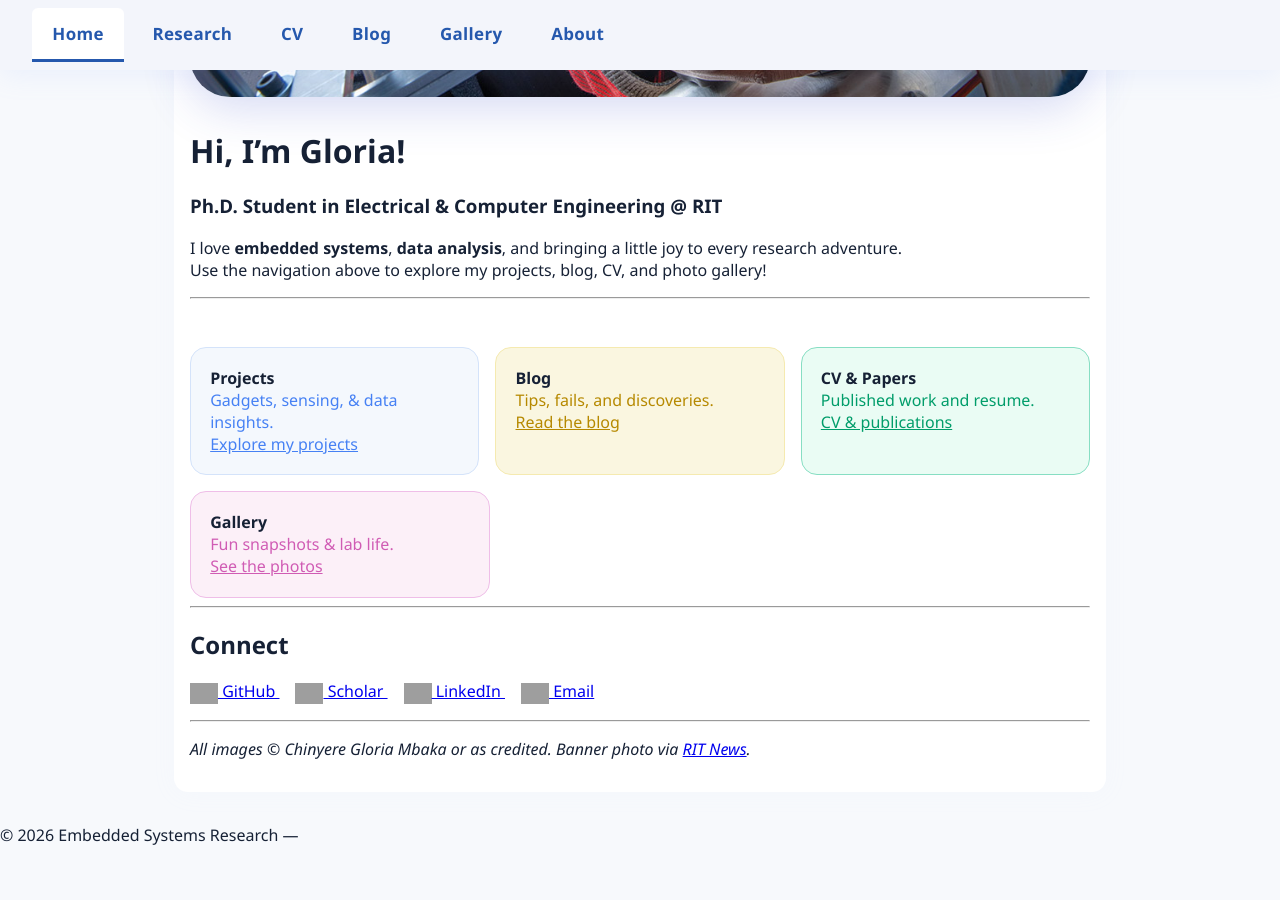
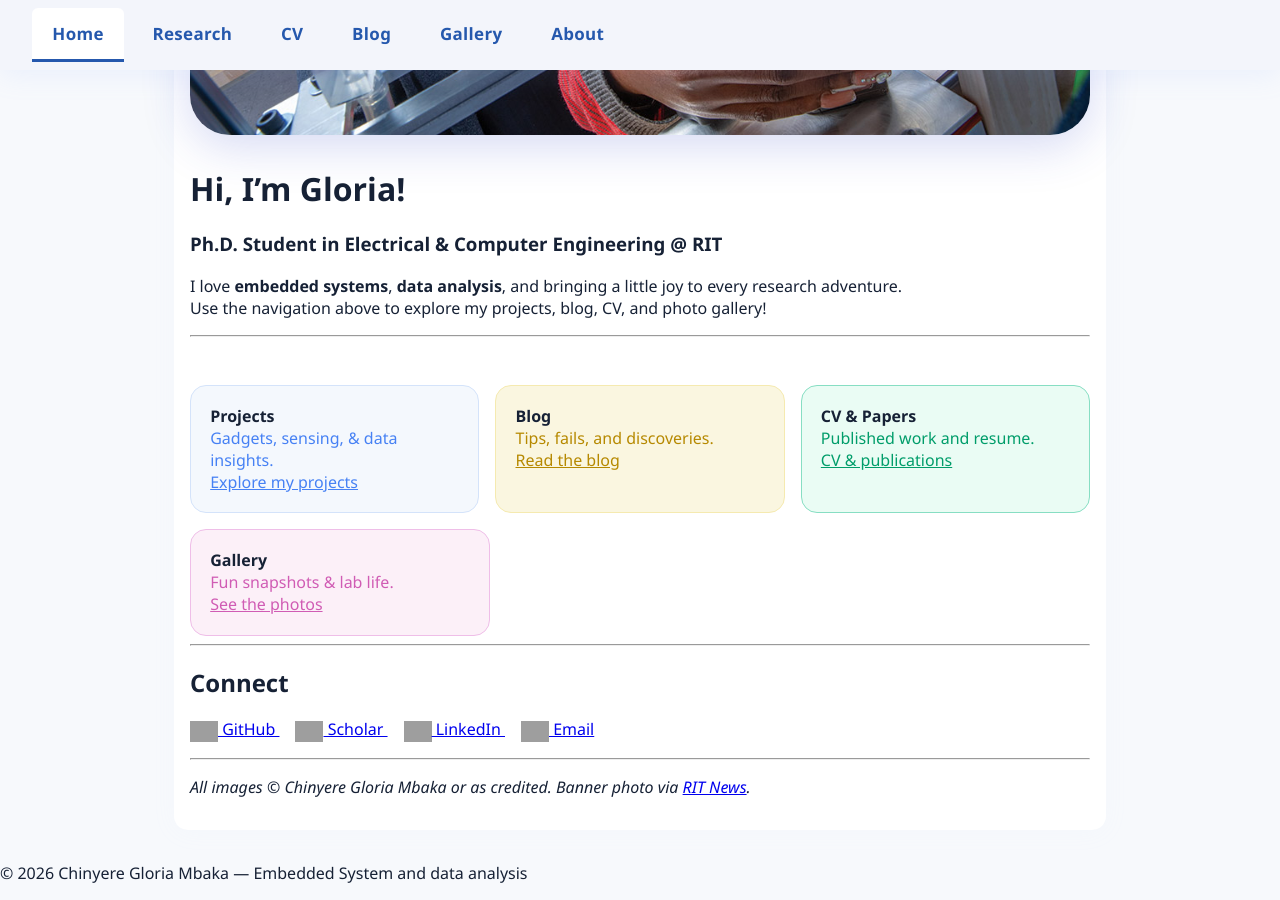
Before and after one commit to mbaglo/mbaglo.github.io, a Jekyll site: the page built from index.md, in a window 1280 px wide and 900 px high, scrolled down 697 px. Built offline with Jekyll 4.4.1, drawn with Linux system fonts in a browser that asks for light colours; before the commit the page ends 1559 px from its top, so only the background shows below that; some of the changed text lies outside the part shown; grey boxes are pictures that could not be loaded.

Commit message:
Set site title to my name and description to 'Embedded System and data analysis'

```diff
--- a/_config.yml
+++ b/_config.yml
@@ -1,6 +1,6 @@
-title: "Embedded Systems Research"
+title: "Chinyere Gloria Mbaka"
 email: "60557047+mbaglo@users.noreply.github.com"
-description: ""
+description: "Embedded System and data analysis"
 baseurl: ""
 url: "https://mbaglo.github.io"
 theme: minima
```
